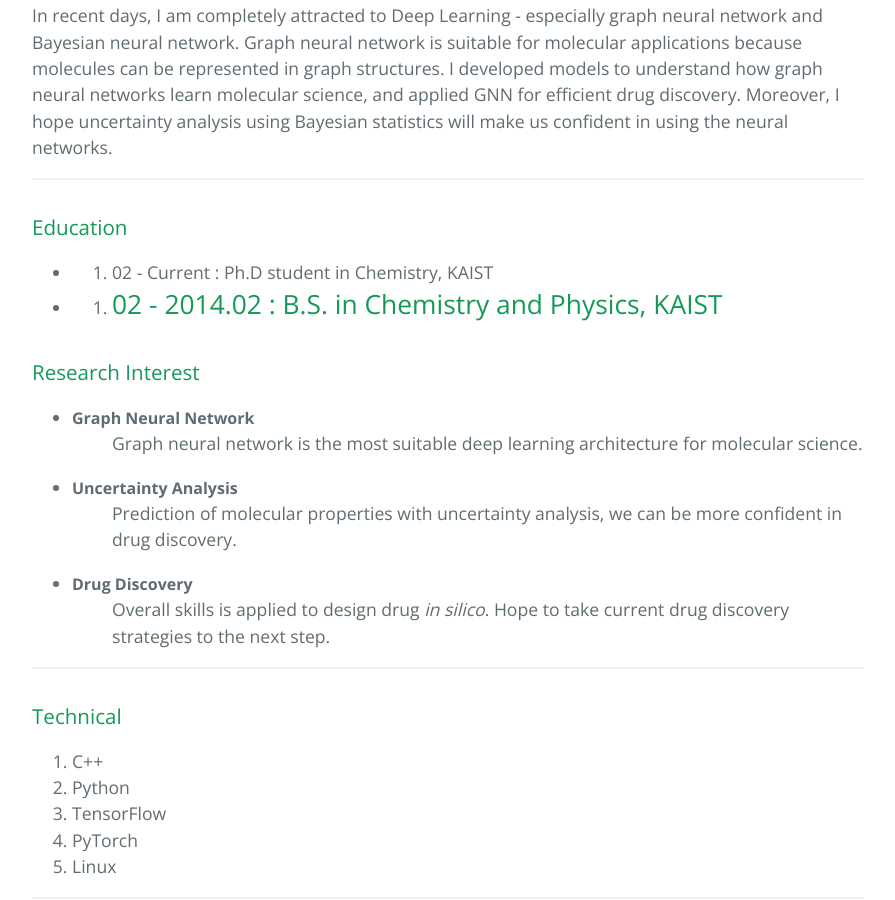
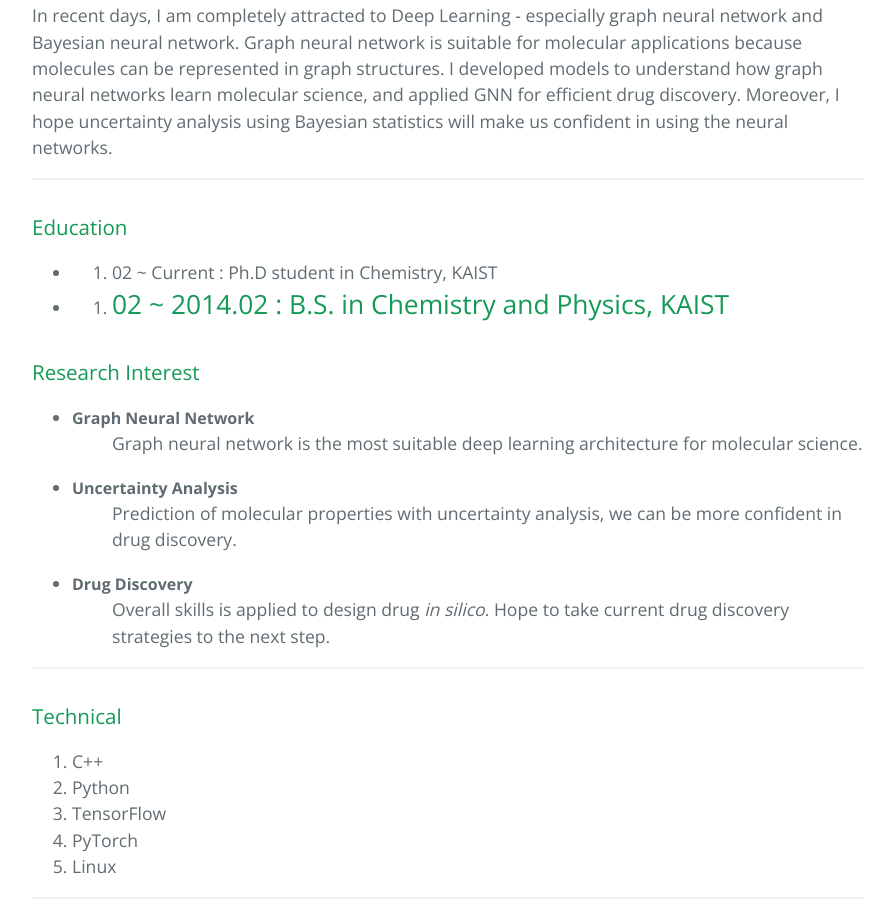
Before and after one commit to SeongokRyu/seongokryu.github.io, a Jekyll site: the page built from SeongokRyu.md, in a window 1280 px wide and 900 px high, scrolled down 1012 px. Shown: the whole window, without its empty margins (192-1087 px from the left). Built offline with Jekyll 4.4.1, drawn with Linux system fonts in a browser that asks for light colours.

```diff
--- a/SeongokRyu.md
+++ b/SeongokRyu.md
@@ -4,7 +4,7 @@ title: Seongok Ryu
 tagline: Deparment of Chemistry, KAIST
 permalink: /SeongokRyu.html
 ---
-![profile]('profile.jpg')
+![profile](profile.jpg)
 > [sower2002@kaist.ac.kr](sower2002@kaist.ac.kr)
 ------
 
@@ -18,8 +18,8 @@ In recent days, I am completely attracted to Deep Learning - especially graph ne
 
 ### Education {#education}
 
-* 2014. 02 - Current : Ph.D student in Chemistry, KAIST
-* 2009. 02 - 2014.02 : B.S. in Chemistry and Physics, KAIST
+* 2014. 02 ~ Current : Ph.D student in Chemistry, KAIST
+* 2009. 02 ~ 2014.02 : B.S. in Chemistry and Physics, KAIST
 ------
 
 
```
